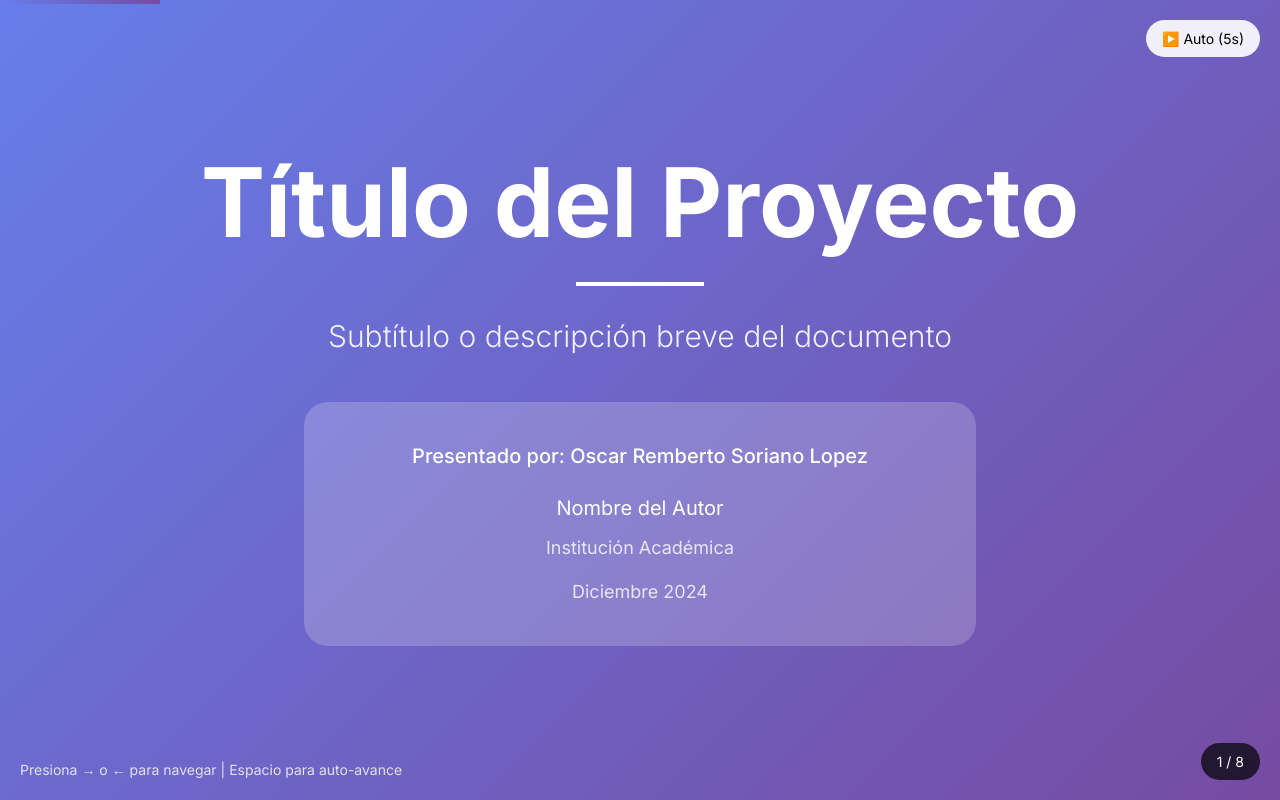
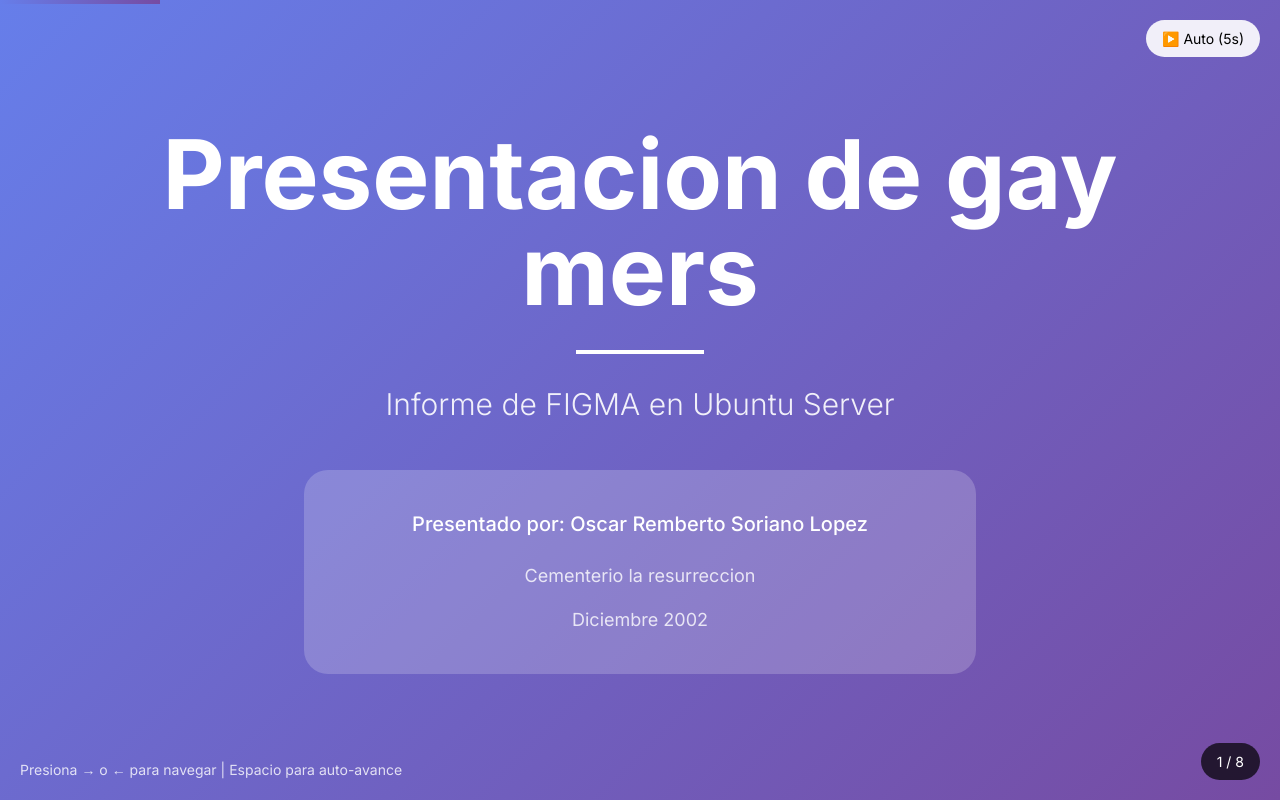
Before and after one commit to RafaelHdez/PruebaEnanoAlbino, a plain HTML site: page index.html in a window 1280 px wide. Shown: the top 800 px of the page. Drawn offline with nearby package versions, Linux system fonts and the light colour scheme.

Commit message:
agregando presentacion

```diff
--- a/index.html
+++ b/index.html
@@ -164,7 +164,7 @@
         <div class="slide-content text-center text-white px-8">
             <div class="element-animate">
                 <h1 class="text-6xl md:text-8xl font-bold mb-8 leading-tight">
-                    Título del Proyecto
+                    Presentacion de gay mers
                 </h1>
             </div>
             <div class="element-animate">
@@ -172,15 +172,14 @@
             </div>
             <div class="element-animate">
                 <p class="text-2xl md:text-3xl font-light mb-12 opacity-90">
-                    Subtítulo o descripción breve del documento
+                    Informe de FIGMA en Ubuntu Server
                 </p>
             </div>
             <div class="element-animate">
                 <div class="bg-white bg-opacity-20 backdrop-blur-sm rounded-3xl p-10 max-w-2xl mx-auto">
                     <h3 class="text-xl font-medium mb-6">Presentado por: Oscar Remberto Soriano Lopez</h3>
-                    <p class="text-xl mb-3">Nombre del Autor</p>
-                    <p class="text-lg opacity-80 mb-4">Institución Académica</p>
-                    <p class="text-lg opacity-80">Diciembre 2024</p>
+                    <p class="text-lg opacity-80 mb-4">Cementerio la resurreccion</p>
+                    <p class="text-lg opacity-80">Diciembre 2002</p>
                 </div>
             </div>
         </div>
```
